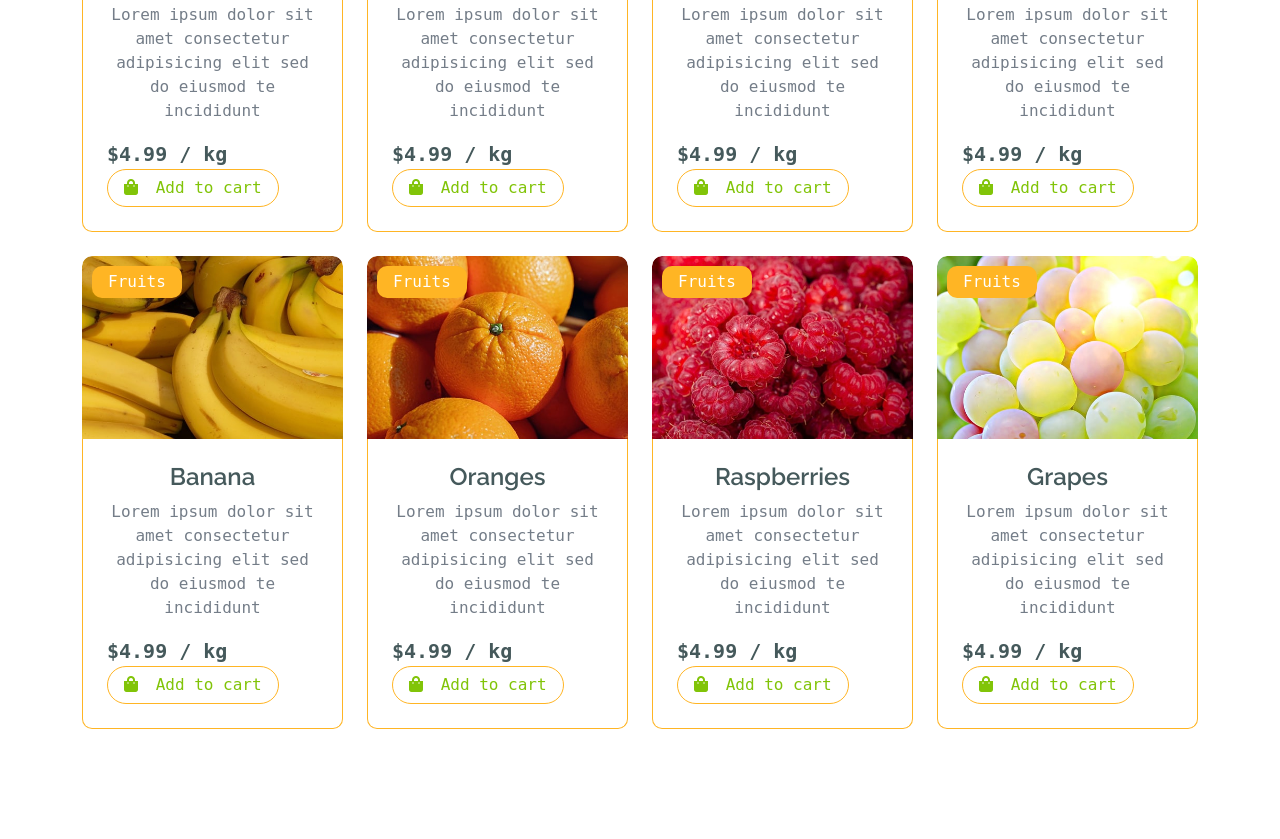
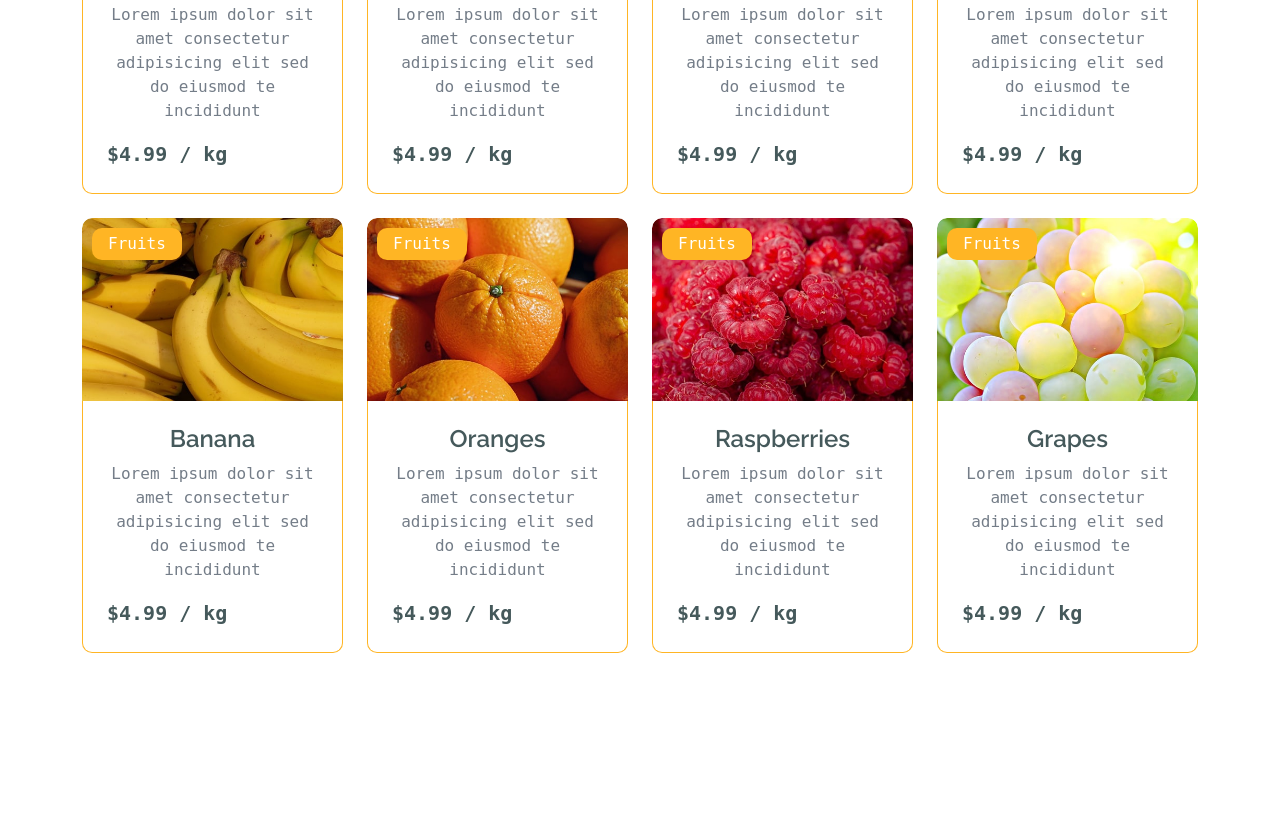
Before and after one commit to phucdaozz123/predict, a website with bundled scripts: page index.html in a window 1280 px wide. Shown: the part 1661-2500 px from the top of the page. Built offline with nearby package versions, Linux system fonts and the light colour scheme.

Commit message:
Update index.html

```diff
--- a/index.html
+++ b/index.html
@@ -72,8 +72,8 @@
                         <div class="navbar-nav mx-auto">
                             <a href="https://www.63httt1nhom2.xyz" class="nav-item nav-link">Home</a>
                             <a href="predict.html" class="nav-item nav-link active">Predict</a>
-                            <a href="shop.html" class="nav-item nav-link">Shop</a>
-                            <a href="shop-detail.html" class="nav-item nav-link">Shop Detail</a>
+                            <a href="shop.html" class="nav-item nav-link">Blog/a>
+                            <a href="shop-detail.html" class="nav-item nav-link">Blog</a>
                             <div class="nav-item dropdown">
                                 <a href="#" class="nav-link dropdown-toggle" data-bs-toggle="dropdown">Pages</a>
                                 <div class="dropdown-menu m-0 bg-secondary rounded-0">
@@ -273,7 +273,7 @@
                                                     <p>Lorem ipsum dolor sit amet consectetur adipisicing elit sed do eiusmod te incididunt</p>
                                                     <div class="d-flex justify-content-between flex-lg-wrap">
                                                         <p class="text-dark fs-5 fw-bold mb-0">$4.99 / kg</p>
-                                                        <a href="#" class="btn border border-secondary rounded-pill px-3 text-primary"><i class="fa fa-shopping-bag me-2 text-primary"></i> Add to cart</a>
+
                                                     </div>
                                                 </div>
                                             </div>
@@ -289,7 +289,7 @@
                                                     <p>Lorem ipsum dolor sit amet consectetur adipisicing elit sed do eiusmod te incididunt</p>
                                                     <div class="d-flex justify-content-between flex-lg-wrap">
                                                         <p class="text-dark fs-5 fw-bold mb-0">$4.99 / kg</p>
-                                                        <a href="#" class="btn border border-secondary rounded-pill px-3 text-primary"><i class="fa fa-shopping-bag me-2 text-primary"></i> Add to cart</a>
+
                                                     </div>
                                                 </div>
                                             </div>
@@ -305,7 +305,7 @@
                                                     <p>Lorem ipsum dolor sit amet consectetur adipisicing elit sed do eiusmod te incididunt</p>
                                                     <div class="d-flex justify-content-between flex-lg-wrap">
                                                         <p class="text-dark fs-5 fw-bold mb-0">$4.99 / kg</p>
-                                                        <a href="#" class="btn border border-secondary rounded-pill px-3 text-primary"><i class="fa fa-shopping-bag me-2 text-primary"></i> Add to cart</a>
+
                                                     </div>
                                                 </div>
                                             </div>
@@ -321,7 +321,7 @@
                                                     <p>Lorem ipsum dolor sit amet consectetur adipisicing elit sed do eiusmod te incididunt</p>
                                                     <div class="d-flex justify-content-between flex-lg-wrap">
                                                         <p class="text-dark fs-5 fw-bold mb-0">$4.99 / kg</p>
-                                                        <a href="#" class="btn border border-secondary rounded-pill px-3 text-primary"><i class="fa fa-shopping-bag me-2 text-primary"></i> Add to cart</a>
+
                                                     </div>
                                                 </div>
                                             </div>
@@ -337,7 +337,7 @@
                                                     <p>Lorem ipsum dolor sit amet consectetur adipisicing elit sed do eiusmod te incididunt</p>
                                                     <div class="d-flex justify-content-between flex-lg-wrap">
                                                         <p class="text-dark fs-5 fw-bold mb-0">$4.99 / kg</p>
-                                                        <a href="#" class="btn border border-secondary rounded-pill px-3 text-primary"><i class="fa fa-shopping-bag me-2 text-primary"></i> Add to cart</a>
+
                                                     </div>
                                                 </div>
                                             </div>
@@ -353,7 +353,7 @@
                                                     <p>Lorem ipsum dolor sit amet consectetur adipisicing elit sed do eiusmod te incididunt</p>
                                                     <div class="d-flex justify-content-between flex-lg-wrap">
                                                         <p class="text-dark fs-5 fw-bold mb-0">$4.99 / kg</p>
-                                                        <a href="#" class="btn border border-secondary rounded-pill px-3 text-primary"><i class="fa fa-shopping-bag me-2 text-primary"></i> Add to cart</a>
+
                                                     </div>
                                                 </div>
                                             </div>
@@ -369,7 +369,7 @@
                                                     <p>Lorem ipsum dolor sit amet consectetur adipisicing elit sed do eiusmod te incididunt</p>
                                                     <div class="d-flex justify-content-between flex-lg-wrap">
                                                         <p class="text-dark fs-5 fw-bold mb-0">$4.99 / kg</p>
-                                                        <a href="#" class="btn border border-secondary rounded-pill px-3 text-primary"><i class="fa fa-shopping-bag me-2 text-primary"></i> Add to cart</a>
+
                                                     </div>
                                                 </div>
                                             </div>
@@ -385,7 +385,7 @@
                                                     <p>Lorem ipsum dolor sit amet consectetur adipisicing elit sed do eiusmod te incididunt</p>
                                                     <div class="d-flex justify-content-between flex-lg-wrap">
                                                         <p class="text-dark fs-5 fw-bold mb-0">$4.99 / kg</p>
-                                                        <a href="#" class="btn border border-secondary rounded-pill px-3 text-primary"><i class="fa fa-shopping-bag me-2 text-primary"></i> Add to cart</a>
+
                                                     </div>
                                                 </div>
                                             </div>
@@ -409,7 +409,7 @@
                                                     <p>Lorem ipsum dolor sit amet consectetur adipisicing elit sed do eiusmod te incididunt</p>
                                                     <div class="d-flex justify-content-between flex-lg-wrap">
                                                         <p class="text-dark fs-5 fw-bold mb-0">$4.99 / kg</p>
-                                                        <a href="#" class="btn border border-secondary rounded-pill px-3 text-primary"><i class="fa fa-shopping-bag me-2 text-primary"></i> Add to cart</a>
+
                                                     </div>
                                                 </div>
                                             </div>
@@ -425,7 +425,7 @@
                                                     <p>Lorem ipsum dolor sit amet consectetur adipisicing elit sed do eiusmod te incididunt</p>
                                                     <div class="d-flex justify-content-between flex-lg-wrap">
                                                         <p class="text-dark fs-5 fw-bold mb-0">$4.99 / kg</p>
-                                                        <a href="#" class="btn border border-secondary rounded-pill px-3 text-primary"><i class="fa fa-shopping-bag me-2 text-primary"></i> Add to cart</a>
+
                                                     </div>
                                                 </div>
                                             </div>
@@ -449,7 +449,7 @@
                                                     <p>Lorem ipsum dolor sit amet consectetur adipisicing elit sed do eiusmod te incididunt</p>
                                                     <div class="d-flex justify-content-between flex-lg-wrap">
                                                         <p class="text-dark fs-5 fw-bold mb-0">$4.99 / kg</p>
-                                                        <a href="#" class="btn border border-secondary rounded-pill px-3 text-primary"><i class="fa fa-shopping-bag me-2 text-primary"></i> Add to cart</a>
+
                                                     </div>
                                                 </div>
                                             </div>
@@ -465,7 +465,7 @@
                                                     <p>Lorem ipsum dolor sit amet consectetur adipisicing elit sed do eiusmod te incididunt</p>
                                                     <div class="d-flex justify-content-between flex-lg-wrap">
                                                         <p class="text-dark fs-5 fw-bold mb-0">$4.99 / kg</p>
-                                                        <a href="#" class="btn border border-secondary rounded-pill px-3 text-primary"><i class="fa fa-shopping-bag me-2 text-primary"></i> Add to cart</a>
+
                                                     </div>
                                                 </div>
                                             </div>
@@ -489,7 +489,7 @@
                                                     <p>Lorem ipsum dolor sit amet consectetur adipisicing elit sed do eiusmod te incididunt</p>
                                                     <div class="d-flex justify-content-between flex-lg-wrap">
                                                         <p class="text-dark fs-5 fw-bold mb-0">$4.99 / kg</p>
-                                                        <a href="#" class="btn border border-secondary rounded-pill px-3 text-primary"><i class="fa fa-shopping-bag me-2 text-primary"></i> Add to cart</a>
+
                                                     </div>
                                                 </div>
                                             </div>
@@ -505,7 +505,7 @@
                                                     <p>Lorem ipsum dolor sit amet consectetur adipisicing elit sed do eiusmod te incididunt</p>
                                                     <div class="d-flex justify-content-between flex-lg-wrap">
                                                         <p class="text-dark fs-5 fw-bold mb-0">$4.99 / kg</p>
-                                                        <a href="#" class="btn border border-secondary rounded-pill px-3 text-primary"><i class="fa fa-shopping-bag me-2 text-primary"></i> Add to cart</a>
+
                                                     </div>
                                                 </div>
                                             </div>
@@ -529,7 +529,7 @@
                                                     <p>Lorem ipsum dolor sit amet consectetur adipisicing elit sed do eiusmod te incididunt</p>
                                                     <div class="d-flex justify-content-between flex-lg-wrap">
                                                         <p class="text-dark fs-5 fw-bold mb-0">$4.99 / kg</p>
-                                                        <a href="#" class="btn border border-secondary rounded-pill px-3 text-primary"><i class="fa fa-shopping-bag me-2 text-primary"></i> Add to cart</a>
+
                                                     </div>
                                                 </div>
                                             </div>
@@ -545,7 +545,7 @@
                                                     <p>Lorem ipsum dolor sit amet consectetur adipisicing elit sed do eiusmod te incididunt</p>
                                                     <div class="d-flex justify-content-between flex-lg-wrap">
                                                         <p class="text-dark fs-5 fw-bold mb-0">$4.99 / kg</p>
-                                                        <a href="#" class="btn border border-secondary rounded-pill px-3 text-primary"><i class="fa fa-shopping-bag me-2 text-primary"></i> Add to cart</a>
+
                                                     </div>
                                                 </div>
                                             </div>
@@ -561,7 +561,7 @@
                                                     <p>Lorem ipsum dolor sit amet consectetur adipisicing elit sed do eiusmod te incididunt</p>
                                                     <div class="d-flex justify-content-between flex-lg-wrap">
                                                         <p class="text-dark fs-5 fw-bold mb-0">$4.99 / kg</p>
-                                                        <a href="#" class="btn border border-secondary rounded-pill px-3 text-primary"><i class="fa fa-shopping-bag me-2 text-primary"></i> Add to cart</a>
+
                                                     </div>
                                                 </div>
                                             </div>
@@ -641,7 +641,7 @@
                             <p>Lorem ipsum dolor sit amet consectetur adipisicing elit sed do eiusmod te incididunt</p>
                             <div class="d-flex justify-content-between flex-lg-wrap">
                                 <p class="text-dark fs-5 fw-bold mb-0">$4.99 / kg</p>
-                                <a href="#" class="btn border border-secondary rounded-pill px-3 text-primary"><i class="fa fa-shopping-bag me-2 text-primary"></i> Add to cart</a>
+
                             </div>
                         </div>
                     </div>
@@ -655,7 +655,7 @@
                             <p>Lorem ipsum dolor sit amet consectetur adipisicing elit sed do eiusmod te incididunt</p>
                             <div class="d-flex justify-content-between flex-lg-wrap">
                                 <p class="text-dark fs-5 fw-bold mb-0">$4.99 / kg</p>
-                                <a href="#" class="btn border border-secondary rounded-pill px-3 text-primary"><i class="fa fa-shopping-bag me-2 text-primary"></i> Add to cart</a>
+
                             </div>
                         </div>
                     </div>
@@ -669,7 +669,7 @@
                             <p>Lorem ipsum dolor sit amet consectetur adipisicing elit sed do eiusmod te incididunt</p>
                             <div class="d-flex justify-content-between flex-lg-wrap">
                                 <p class="text-dark fs-5 fw-bold mb-0">$7.99 / kg</p>
-                                <a href="#" class="btn border border-secondary rounded-pill px-3 text-primary"><i class="fa fa-shopping-bag me-2 text-primary"></i> Add to cart</a>
+
                             </div>
                         </div>
                     </div>
@@ -683,7 +683,7 @@
                             <p>Lorem ipsum dolor sit amet consectetur adipisicing elit sed do eiusmod te incididunt</p>
                             <div class="d-flex justify-content-between flex-lg-wrap">
                                 <p class="text-dark fs-5 fw-bold mb-0">$7.99 / kg</p>
-                                <a href="#" class="btn border border-secondary rounded-pill px-3 text-primary"><i class="fa fa-shopping-bag me-2 text-primary"></i> Add to cart</a>
+
                             </div>
                         </div>
                     </div>
@@ -697,7 +697,7 @@
                             <p>Lorem ipsum dolor sit amet consectetur adipisicing elit sed do eiusmod te incididunt</p>
                             <div class="d-flex justify-content-between flex-lg-wrap">
                                 <p class="text-dark fs-5 fw-bold mb-0">$7.99 / kg</p>
-                                <a href="#" class="btn border border-secondary rounded-pill px-3 text-primary"><i class="fa fa-shopping-bag me-2 text-primary"></i> Add to cart</a>
+
                             </div>
                         </div>
                     </div>
@@ -711,7 +711,7 @@
                             <p>Lorem ipsum dolor sit amet consectetur adipisicing elit sed do eiusmod te incididunt</p>
                             <div class="d-flex justify-content-between flex-lg-wrap">
                                 <p class="text-dark fs-5 fw-bold mb-0">$7.99 / kg</p>
-                                <a href="#" class="btn border border-secondary rounded-pill px-3 text-primary"><i class="fa fa-shopping-bag me-2 text-primary"></i> Add to cart</a>
+
                             </div>
                         </div>
                     </div>
@@ -725,7 +725,7 @@
                             <p>Lorem ipsum dolor sit amet consectetur adipisicing elit sed do eiusmod te incididunt</p>
                             <div class="d-flex justify-content-between flex-lg-wrap">
                                 <p class="text-dark fs-5 fw-bold mb-0">$7.99 / kg</p>
-                                <a href="#" class="btn border border-secondary rounded-pill px-3 text-primary"><i class="fa fa-shopping-bag me-2 text-primary"></i> Add to cart</a>
+
                             </div>
                         </div>
                     </div>
@@ -739,7 +739,7 @@
                             <p>Lorem ipsum dolor sit amet consectetur adipisicing elit sed do eiusmod te incididunt</p>
                             <div class="d-flex justify-content-between flex-lg-wrap">
                                 <p class="text-dark fs-5 fw-bold mb-0">$7.99 / kg</p>
-                                <a href="#" class="btn border border-secondary rounded-pill px-3 text-primary"><i class="fa fa-shopping-bag me-2 text-primary"></i> Add to cart</a>
+
                             </div>
                         </div>
                     </div>
@@ -803,7 +803,7 @@
                                         <i class="fas fa-star"></i>
                                     </div>
                                     <h4 class="mb-3">3.12 $</h4>
-                                    <a href="#" class="btn border border-secondary rounded-pill px-3 text-primary"><i class="fa fa-shopping-bag me-2 text-primary"></i> Add to cart</a>
+
                                 </div>
                             </div>
                         </div>
@@ -824,7 +824,7 @@
                                         <i class="fas fa-star"></i>
                                     </div>
                                     <h4 class="mb-3">3.12 $</h4>
-                                    <a href="#" class="btn border border-secondary rounded-pill px-3 text-primary"><i class="fa fa-shopping-bag me-2 text-primary"></i> Add to cart</a>
+
                                 </div>
                             </div>
                         </div>
@@ -845,7 +845,7 @@
                                         <i class="fas fa-star"></i>
                                     </div>
                                     <h4 class="mb-3">3.12 $</h4>
-                                    <a href="#" class="btn border border-secondary rounded-pill px-3 text-primary"><i class="fa fa-shopping-bag me-2 text-primary"></i> Add to cart</a>
+
                                 </div>
                             </div>
                         </div>
@@ -866,7 +866,7 @@
                                         <i class="fas fa-star"></i>
                                     </div>
                                     <h4 class="mb-3">3.12 $</h4>
-                                    <a href="#" class="btn border border-secondary rounded-pill px-3 text-primary"><i class="fa fa-shopping-bag me-2 text-primary"></i> Add to cart</a>
+
                                 </div>
                             </div>
                         </div>
@@ -887,7 +887,7 @@
                                         <i class="fas fa-star"></i>
                                     </div>
                                     <h4 class="mb-3">3.12 $</h4>
-                                    <a href="#" class="btn border border-secondary rounded-pill px-3 text-primary"><i class="fa fa-shopping-bag me-2 text-primary"></i> Add to cart</a>
+
                                 </div>
                             </div>
                         </div>
@@ -908,7 +908,7 @@
                                         <i class="fas fa-star"></i>
                                     </div>
                                     <h4 class="mb-3">3.12 $</h4>
-                                    <a href="#" class="btn border border-secondary rounded-pill px-3 text-primary"><i class="fa fa-shopping-bag me-2 text-primary"></i> Add to cart</a>
+
                                 </div>
                             </div>
                         </div>
@@ -926,7 +926,7 @@
                                     <i class="fas fa-star"></i>
                                 </div>
                                 <h4 class="mb-3">3.12 $</h4>
-                                <a href="#" class="btn border border-secondary rounded-pill px-3 text-primary"><i class="fa fa-shopping-bag me-2 text-primary"></i> Add to cart</a>
+
                             </div>
                         </div>
                     </div>
@@ -943,7 +943,7 @@
                                     <i class="fas fa-star"></i>
                                 </div>
                                 <h4 class="mb-3">3.12 $</h4>
-                                <a href="#" class="btn border border-secondary rounded-pill px-3 text-primary"><i class="fa fa-shopping-bag me-2 text-primary"></i> Add to cart</a>
+
                             </div>
                         </div>
                     </div>
@@ -960,7 +960,7 @@
                                     <i class="fas fa-star"></i>
                                 </div>
                                 <h4 class="mb-3">3.12 $</h4>
-                                <a href="#" class="btn border border-secondary rounded-pill px-3 text-primary"><i class="fa fa-shopping-bag me-2 text-primary"></i> Add to cart</a>
+
                             </div>
                         </div>
                     </div>
@@ -977,7 +977,7 @@
                                     <i class="fas fa-star"></i>
                                 </div>
                                 <h4 class="mb-3">3.12 $</h4>
-                                <a href="#" class="btn border border-secondary rounded-pill px-3 text-primary"><i class="fa fa-shopping-bag me-2 text-primary"></i> Add to cart</a>
+
                             </div>
                         </div>
                     </div>
```
